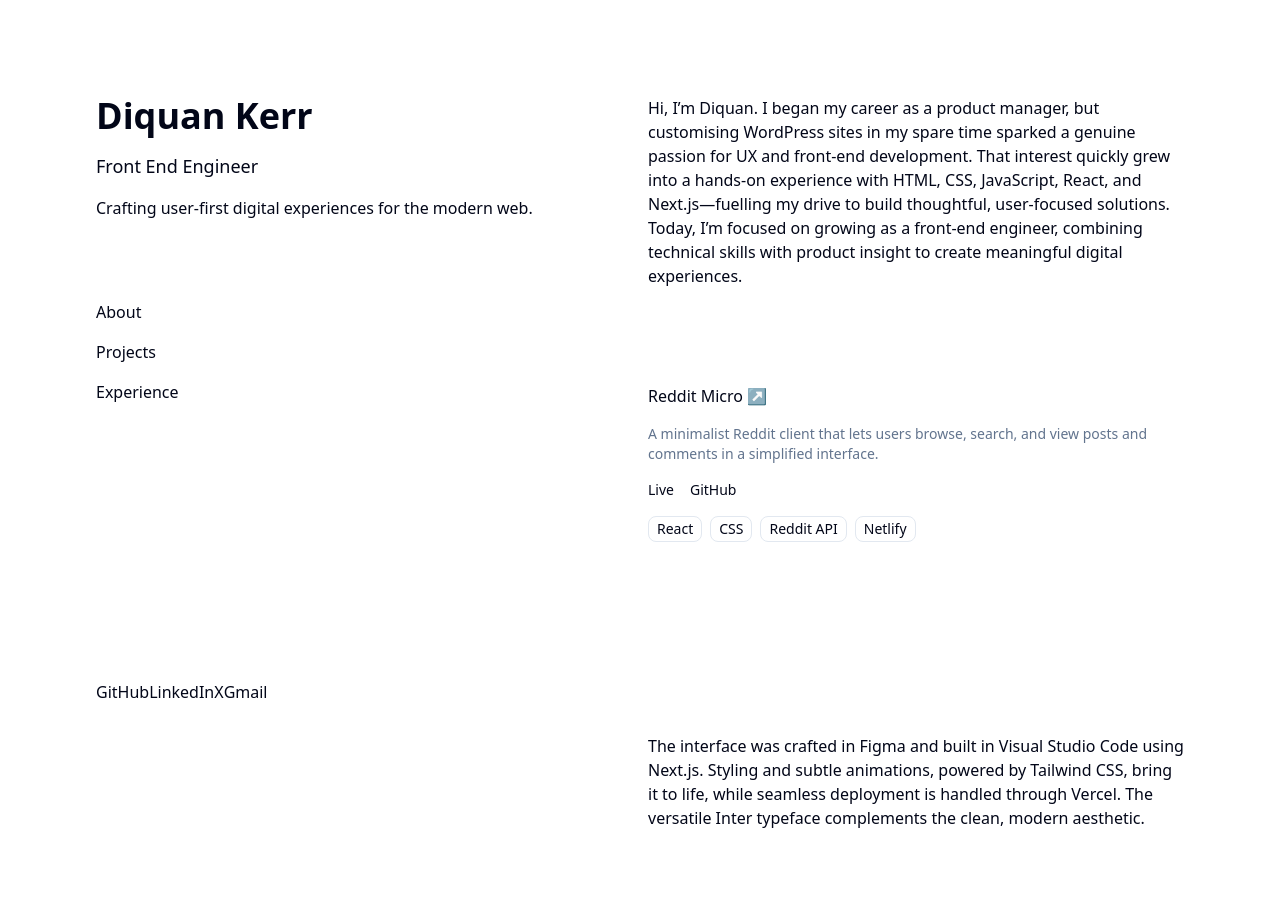
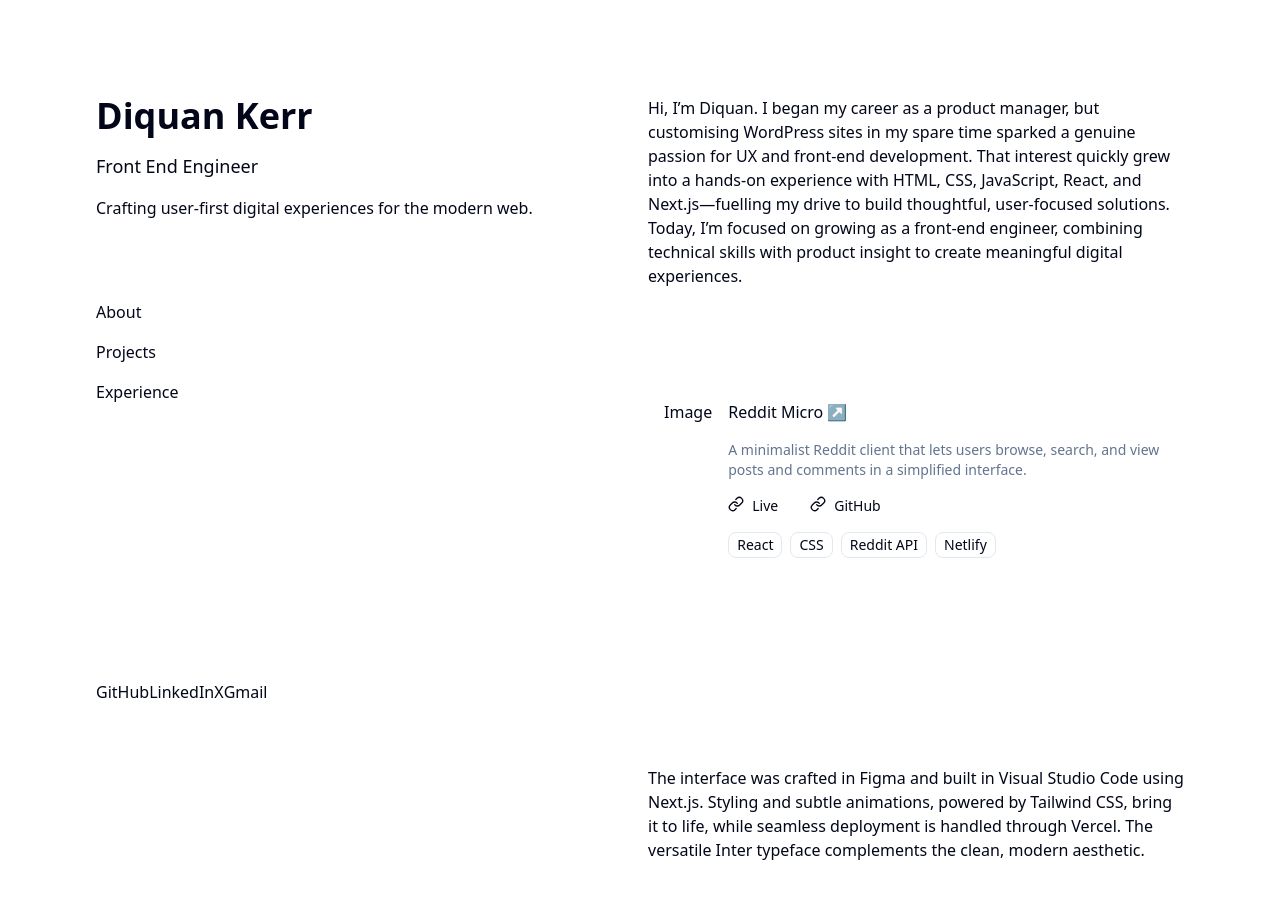
Before and after one commit to DeeKayMA/portfolio-v1, a Next.js app: page / in a window 1280 px wide. Shown: the top 898 px of the page. Built offline with nearby package versions, Linux system fonts and the light colour scheme.

Commit message:
added link icon to projects component

```diff
--- a/src/app/page.tsx
+++ b/src/app/page.tsx
@@ -43,8 +43,10 @@ export default function Home() {
         <ProjectCard
           name="Reddit Micro"
           description="A minimalist Reddit client that lets users browse, search, and view posts and comments in a simplified interface."
-          liveLink="https://redditmicro.netlify.app"
-          githubLink="https://github.com/DeeKayMA/reddit_micro"
+          links={{
+            "Live": "https://redditmicro.netlify.app",
+            "GitHub": "https://github.com/DeeKayMA/reddit_micro"
+          }}
           tools={["React", "CSS", "Reddit API", "Netlify"]}
         />
       </section>
--- a/src/components/projectCard/projectCard.tsx
+++ b/src/components/projectCard/projectCard.tsx
@@ -1,24 +1,32 @@
 import { Badge } from "@/components/ui/badge"
+import Image from "next/image"
+
+const linkSVG = <svg xmlns="http://www.w3.org/2000/svg" width="16" height="16" viewBox="0 0 24 24" fill="none" stroke="currentColor" stroke-width="2" stroke-linecap="round" stroke-linejoin="round" class="feather feather-link"><path d="M10 13a5 5 0 0 0 7.54.54l3-3a5 5 0 0 0-7.07-7.07l-1.72 1.71"></path><path d="M14 11a5 5 0 0 0-7.54-.54l-3 3a5 5 0 0 0 7.07 7.07l1.71-1.71"></path></svg>
+
 
 type ProjectCardProps = {
     name: string
     description: string
-    liveLink: string
-    githubLink: string
+    links: { [key: string]: string }
     tools: string[]
 
   }
 
-export function ProjectCard({ name, description, liveLink, githubLink, tools }: ProjectCardProps) {
+export function ProjectCard({ name, description, links, tools }: ProjectCardProps) {
 
 
 
     return (
-    <div className="flex flex-row">
+    <a className="flex flex-row gap-4 p-4" href={links["Live"]} target="_blank" rel="noopener noreferrer">
+        {/* Left Content */}
         <div>
             {/* Need Image */}
+            <p>Image</p>
         </div>
+
+        {/* Right Content */}
         <div className="flex flex-col gap-4">
+
             {/* Project Name */}
             <h3 className="font-medium">{name} ↗</h3>
 
@@ -26,9 +34,23 @@ export function ProjectCard({ name, description, liveLink, githubLink, tools }:
             <p className="text-sm text-muted-foreground">{description}</p>
 
             {/* Project Links */}
-            <div className="flex flex-row gap-4">
-                <a href={liveLink} target="_blank" rel="noopener noreferrer" className="text-sm ">Live</a>
-                <a href={githubLink} target="_blank" rel="noopener noreferrer" className="text-sm ">GitHub</a>
+            <div className="flex flex-row gap-8">
+                {Object.entries(links).map(([key, value]) => (
+                    <div className="flex flex-row gap-2">
+                       {linkSVG}
+                        <a
+                        key={key}
+                        href={value}
+                        target="_blank"
+                        rel="noopener noreferrer"
+                        className="text-sm"
+                    >
+                        {key}
+                    </a>
+                    </div>
+
+                    ))}
+
             </div>
 
             {/* Tools */}
@@ -41,7 +63,7 @@ export function ProjectCard({ name, description, liveLink, githubLink, tools }:
         </div>
 
 
-    </div>
+    </a>
     )
 
   }
```
Also changed, not shown: public/linkIcon.svg (added).
